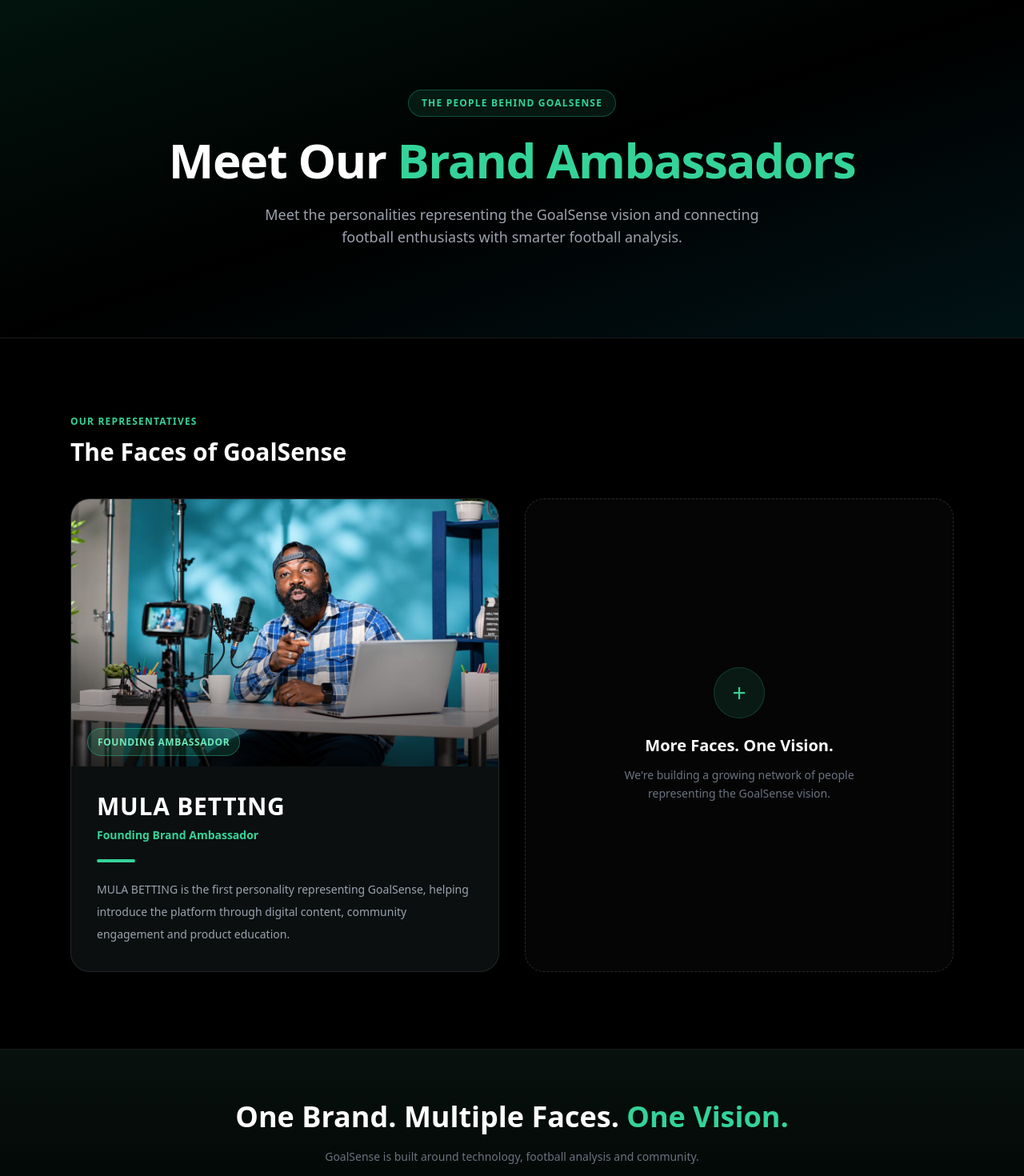
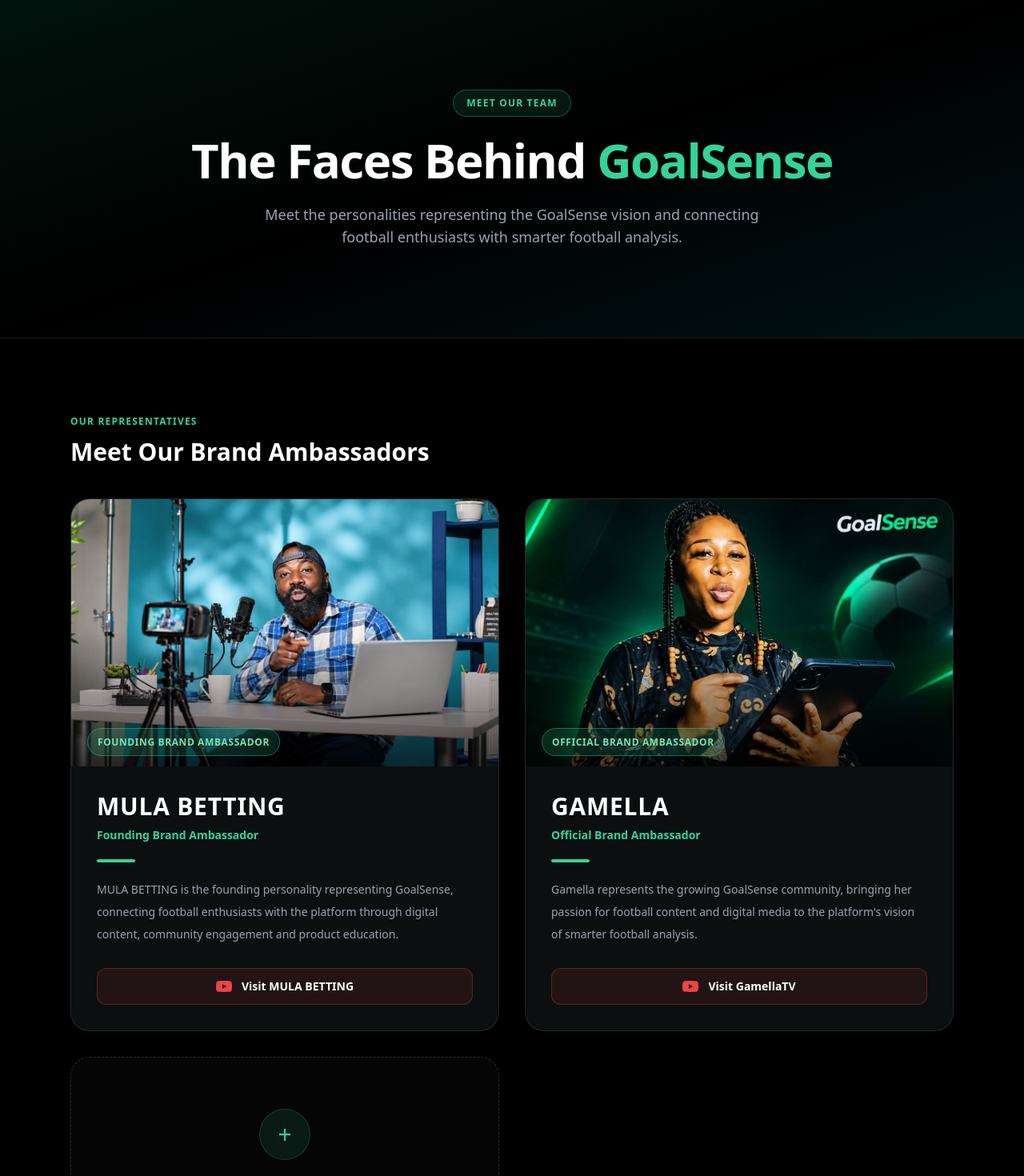
Before and after one commit to Jhondes/goalsense-app, a Next.js app: page /ambassadors in a window 1280 px wide. Shown: the top 1470 px of the page at 80% size. Built offline with nearby package versions, Linux system fonts and the light colour scheme; no server answers.

Commit message:
Add Gamella as GoalSense brand ambassador

```diff
--- a/app/ambassadors/page.tsx
+++ b/app/ambassadors/page.tsx
@@ -6,10 +6,22 @@ const ambassadors = [
   {
     name: "MULA BETTING",
     title: "Founding Brand Ambassador",
+    badge: "FOUNDING BRAND AMBASSADOR",
     image: "/mula-betting.jpg",
     description:
-      "MULA BETTING is the first personality representing GoalSense, helping introduce the platform through digital content, community engagement and product education.",
-    badge: "FOUNDING AMBASSADOR",
+      "MULA BETTING is the founding personality representing GoalSense, connecting football enthusiasts with the platform through digital content, community engagement and product education.",
+    youtube: "https://www.youtube.com/@MULABETTING",
+    channel: "MULA BETTING",
+  },
+  {
+    name: "GAMELLA",
+    title: "Official Brand Ambassador",
+    badge: "OFFICIAL BRAND AMBASSADOR",
+    image: "/gamella.jpg",
+    description:
+      "Gamella represents the growing GoalSense community, bringing her passion for football content and digital media to the platform's vision of smarter football analysis.",
+    youtube: "https://www.youtube.com/@gamella_tv",
+    channel: "GamellaTV",
   },
 ];
 
@@ -24,13 +36,13 @@ export default function AmbassadorsPage() {
         <div className="relative max-w-6xl mx-auto px-6 py-20 md:py-28 text-center">
 
           <span className="inline-flex px-4 py-2 rounded-full border border-emerald-400/30 bg-emerald-400/10 text-emerald-400 text-xs font-bold tracking-widest">
-            THE PEOPLE BEHIND GOALSENSE
+            MEET OUR TEAM
           </span>
 
           <h1 className="mt-6 text-4xl md:text-6xl font-extrabold tracking-tight">
-            Meet Our{" "}
+            The Faces Behind{" "}
             <span className="text-emerald-400">
-              Brand Ambassadors
+              GoalSense
             </span>
           </h1>
 
@@ -52,7 +64,7 @@ export default function AmbassadorsPage() {
           </p>
 
           <h2 className="text-2xl md:text-3xl font-bold mt-3">
-            The Faces of GoalSense
+            Meet Our Brand Ambassadors
           </h2>
         </div>
 
@@ -102,6 +114,25 @@ export default function AmbassadorsPage() {
                 <p className="text-gray-400 text-sm leading-7">
                   {ambassador.description}
                 </p>
+
+                {/* YouTube Channel */}
+                <a
+                  href={ambassador.youtube}
+                  target="_blank"
+                  rel="noopener noreferrer"
+                  className="inline-flex items-center justify-center gap-3 mt-7 w-full rounded-xl border border-red-500/30 bg-red-500/10 px-5 py-3 text-sm font-bold text-white hover:bg-red-500/20 hover:border-red-400/60 transition duration-300"
+                >
+                  <svg
+                    xmlns="http://www.w3.org/2000/svg"
+                    viewBox="0 0 24 24"
+                    fill="currentColor"
+                    className="w-5 h-5 text-red-500"
+                  >
+                    <path d="M23.5 6.2a3 3 0 0 0-2.1-2.1C19.5 3.6 12 3.6 12 3.6s-7.5 0-9.4.5A3 3 0 0 0 .5 6.2 31 31 0 0 0 0 12a31 31 0 0 0 .5 5.8 3 3 0 0 0 2.1 2.1c1.9.5 9.4.5 9.4.5s7.5 0 9.4-.5a3 3 0 0 0 2.1-2.1A31 31 0 0 0 24 12a31 31 0 0 0-.5-5.8ZM9.6 15.6V8.4l6.3 3.6-6.3 3.6Z" />
+                  </svg>
+
+                  Visit {ambassador.channel}
+                </a>
 
               </div>
 
```
Also changed, not shown: public/gamella.jpg (added).
